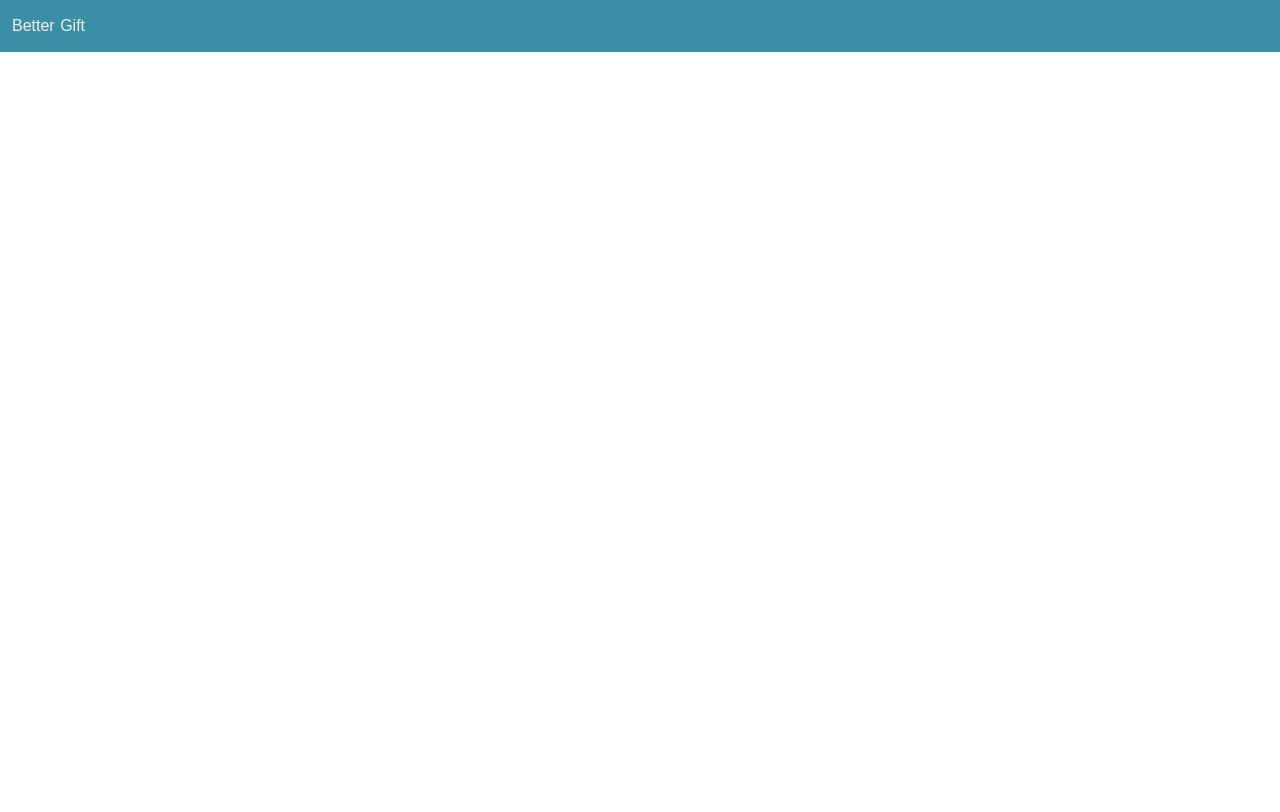
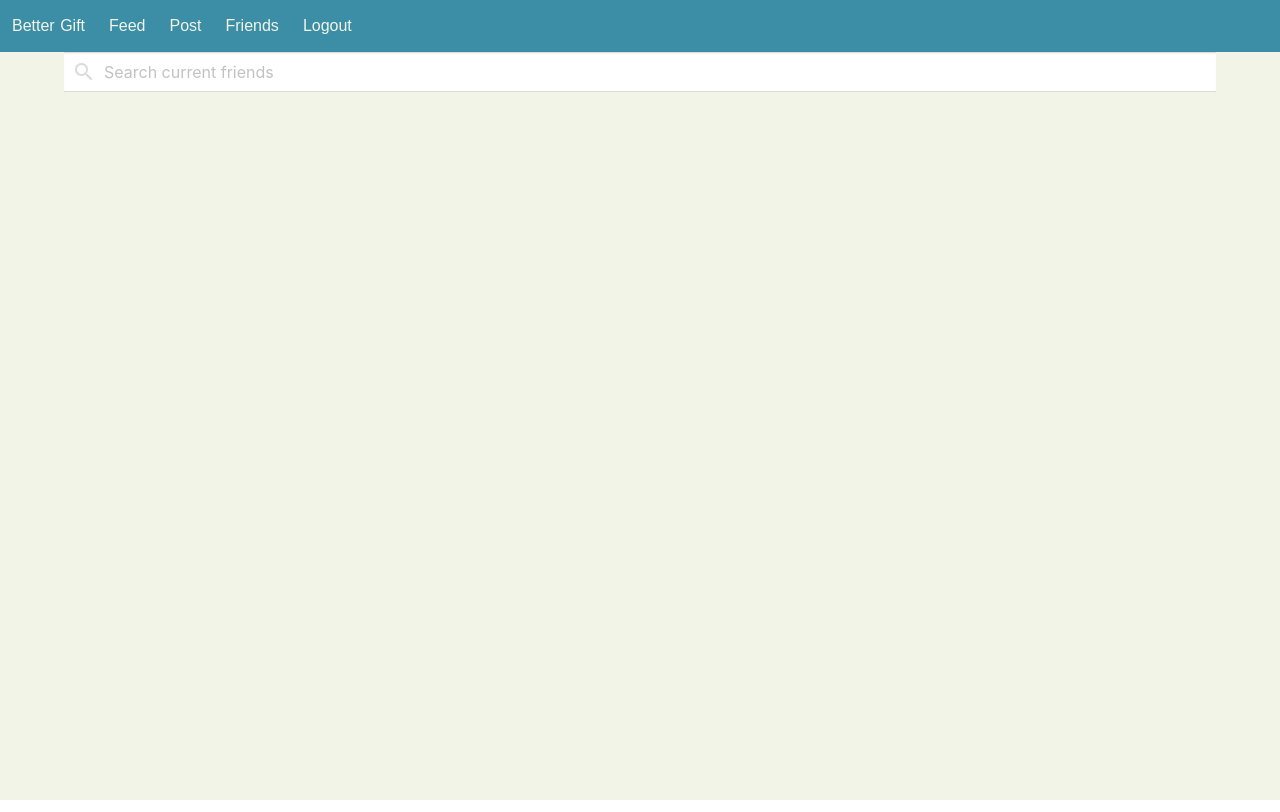
Before and after one commit to ah100101/Nuxtjs-PWA-Starter, a Nuxt app: page /friends in a window 1280 px wide. Built offline with nearby package versions, Linux system fonts and the light colour scheme.

Commit message:
search friends styling

```diff
--- a/pages/friends.vue
+++ b/pages/friends.vue
@@ -1,23 +1,54 @@
 <template lang='pug'>
-div friends
+section.container.friends
+  .search
+    .field
+      p(class="control has-icons-left has-icons-right")
+        input(class="input" type="text" placeholder="Search current friends")
+        span(class="icon is-small is-left")
+          i.material-icons search
+  .columns.is-centered
+    .column
 </template>
 
 <script>
+import authenticatedMixin from '~/mixins/authenticated.js'
+
 export default {
   asyncData (context) {
-    // called every time before loading the component
-    return { name: 'World' }
+    return
+    {
+
+    }
   },
-  fetch () {
-    // The `fetch` method is used to fill the store before rendering the page
-  },
-  head () {
-    // Set Meta Tags for this Page
-  },
-  // and more functionality to discover
+  mixins: [
+    authenticatedMixin
+  ],
+  components: {
+
+  }
 }
 </script>
 
 <style lang='scss'>
+@import '~/assets/scss/variables.scss';
+
+.container {
+  min-height: 100vh;
+  display: flex;
+  justify-content: center;
+  text-align: center;
+  font-family: $family-serif;
+}
+
+.search {
+  margin-top: 3.25rem;
+  width: 100%;
+
+  input {
+    border-radius: 0px;
+    border-left-width: 0px;
+    border-right-width: 0px;
+  }
+}
 
 </style>
```
